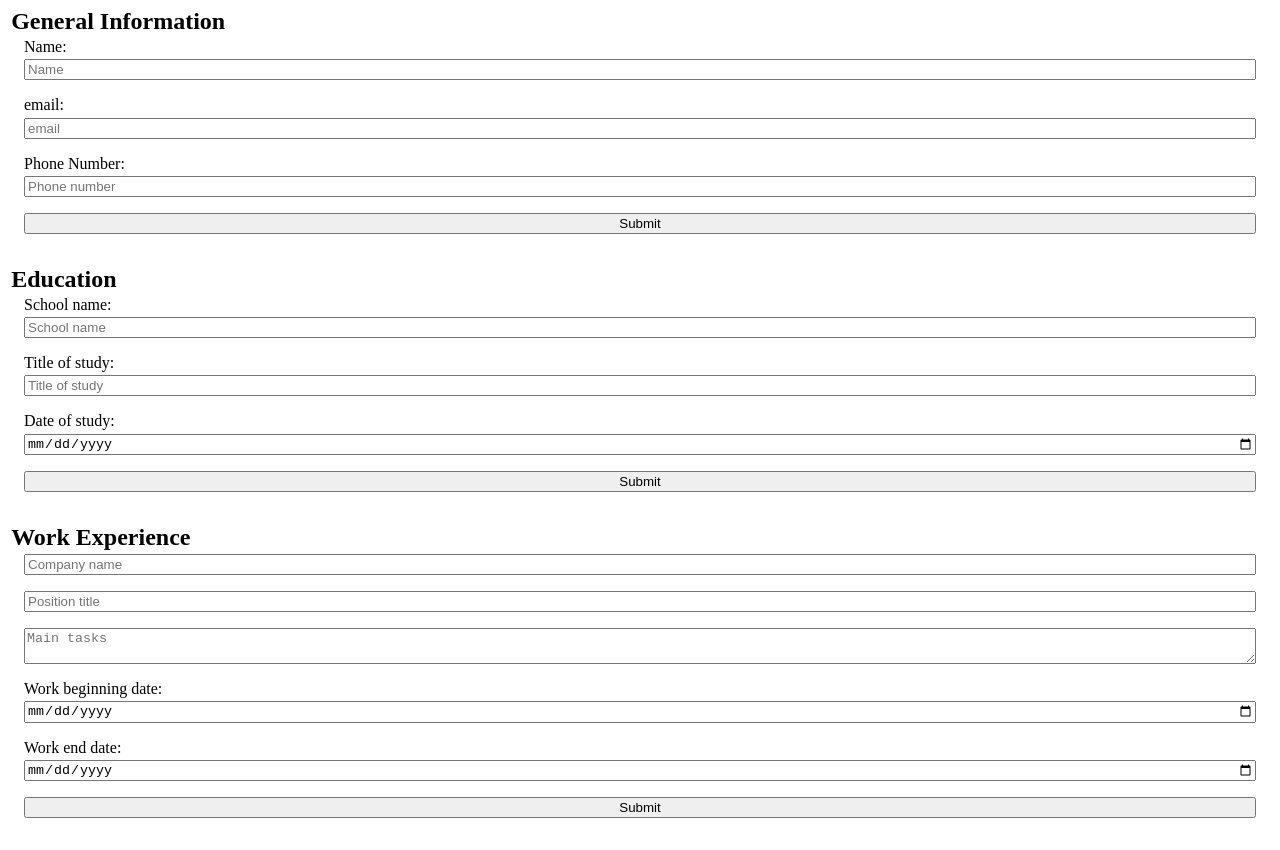
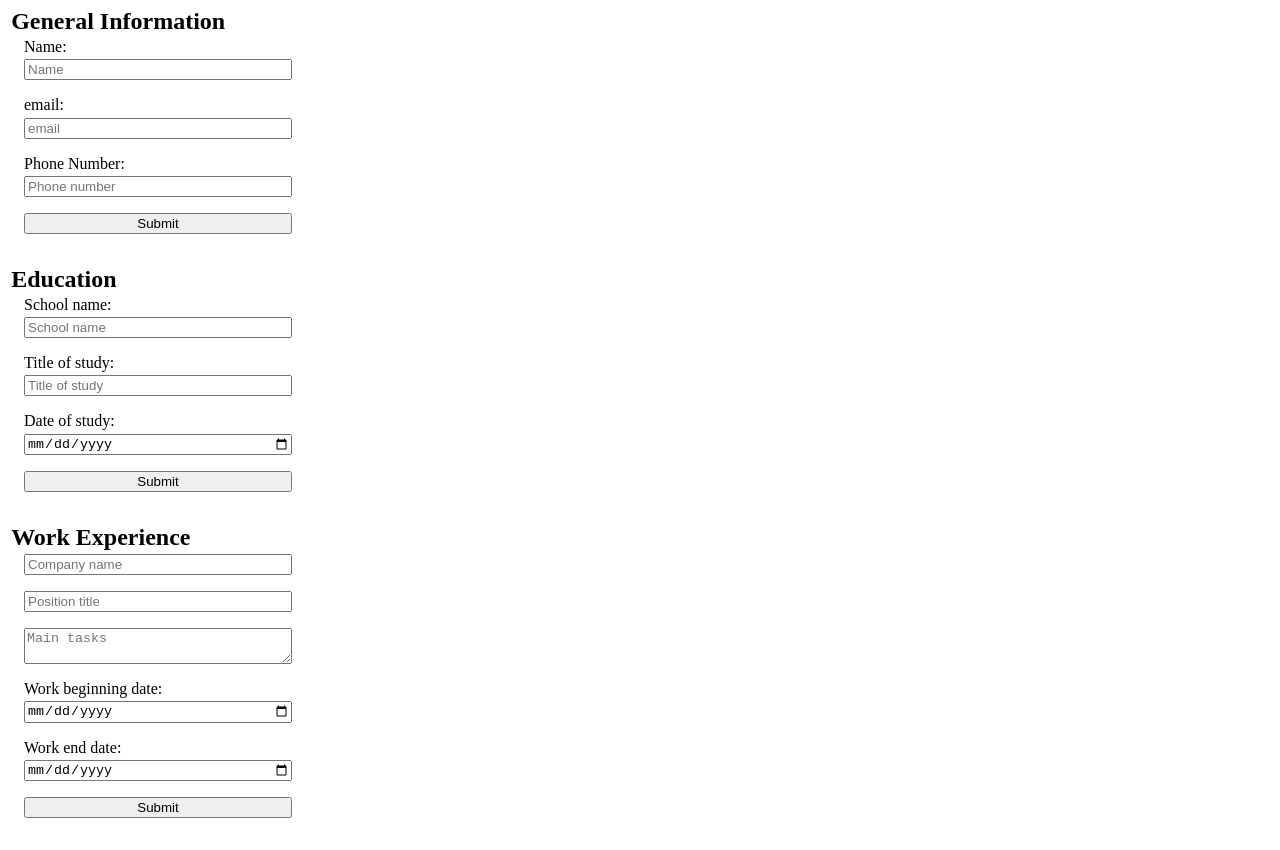
Before and after one commit to thatsthat/odin-cv-project, a React (Create React App) app: page / in a window 1280 px wide. Built offline with nearby package versions, Linux system fonts and the light colour scheme.

Commit message:
define absolute width

```diff
--- a/src/styles/General.module.css
+++ b/src/styles/General.module.css
@@ -1,3 +1,6 @@
+body {
+  width: 300px;
+}
 .form > form {
   display: flex;
   flex-direction: column;
```
